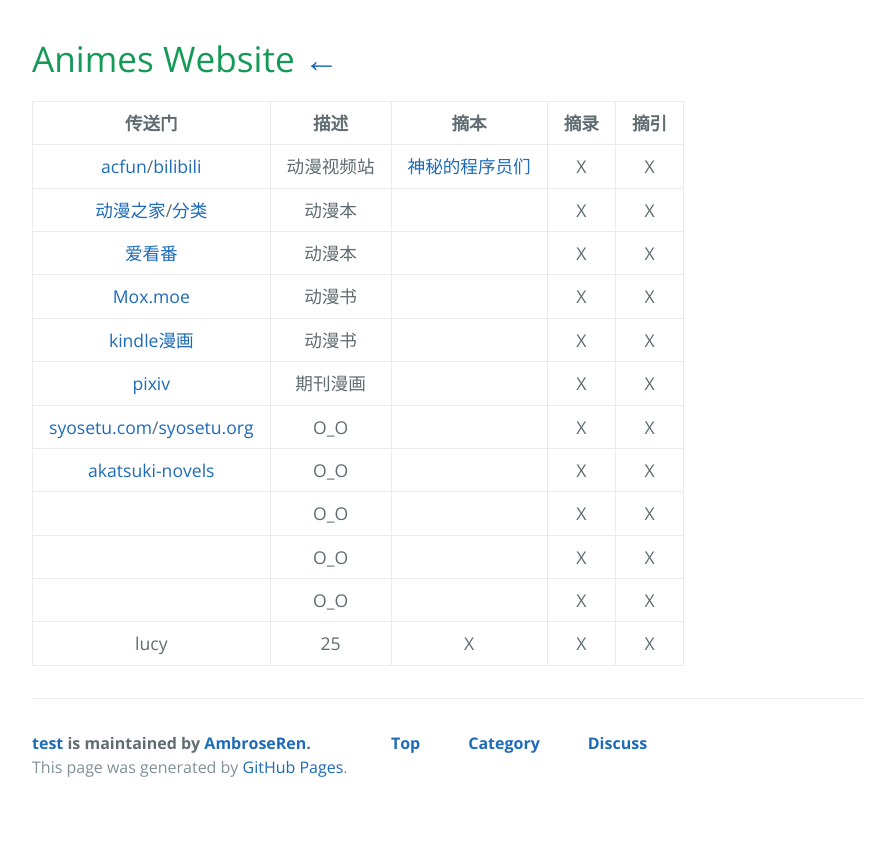
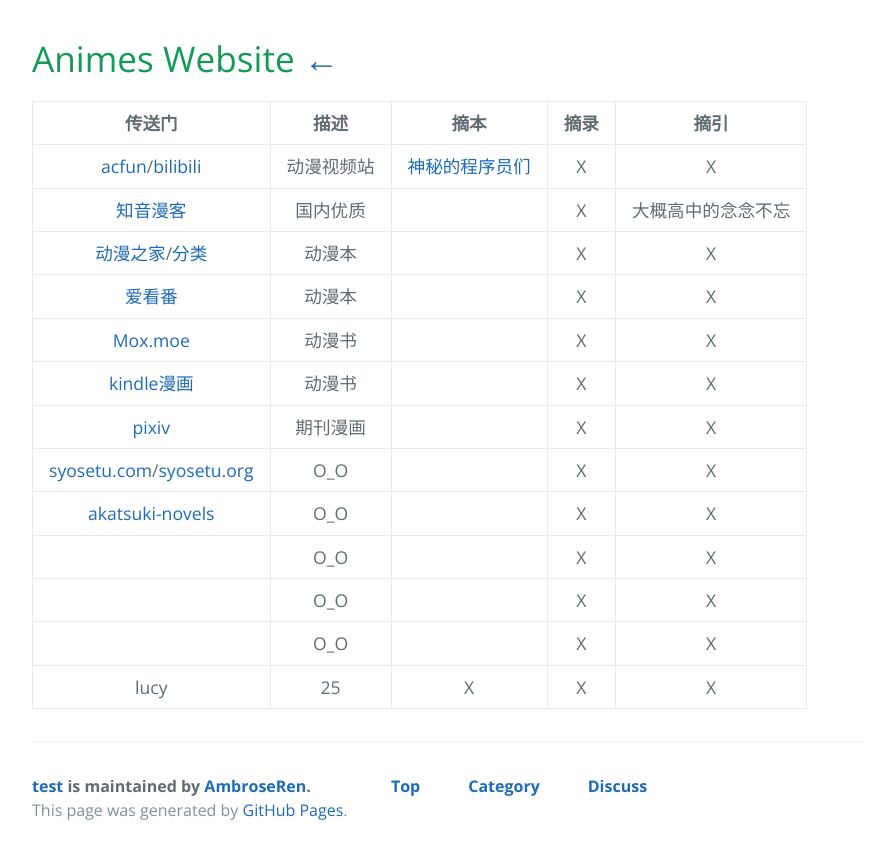
Before and after one commit to AmbroseRen/test, a Jekyll site: the page built from Art/Animes/index.md, in a window 1280 px wide. Shown: the top 859 px of the page, without its empty margins (192-1087 px from the left). Built offline with Jekyll 4.4.1, drawn with Linux system fonts in a browser that asks for light colours; our own code applies the rules of GitHub Pages for plain Markdown files; the repository's description, which GitHub fills in, is left out.

Commit message:
Update index.md

```diff
--- a/Art/Animes/index.md
+++ b/Art/Animes/index.md
@@ -3,6 +3,7 @@
 | 传送门 | 描述 | 摘本 | 摘录 | 摘引 |
 |:---:|:---:|:---:|:---:|:---:|
 | [acfun](https://www.acfun.cn/)/[bilibili](https://www.bilibili.com) | 动漫视频站 | [神秘的程序员们](https://code2048.com/series/betacat/) | X | X |
+| [知音漫客](https://m.zymk.cn/) | 国内优质 | []() | X | 大概高中的念念不忘 |
 | [动漫之家](https://www.dmzj.com/)/[分类](http://manhua.dmzj.com/tags/category_search/0-0-0-all-0-1-0-1.shtml) | 动漫本 | []() | X | X |
 | [爱看番](http://www.ikanfan.com/) | 动漫本 | []() | X | X |
 | [Mox.moe](http://vol.moe/) | 动漫书 | []() | X | X |
```
